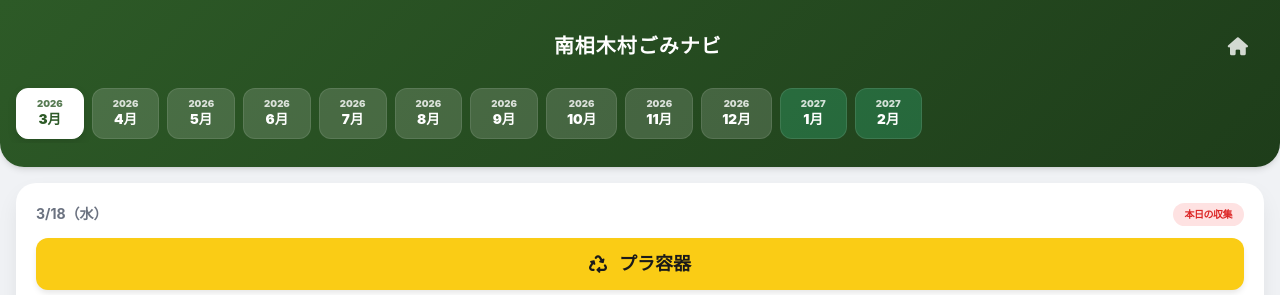
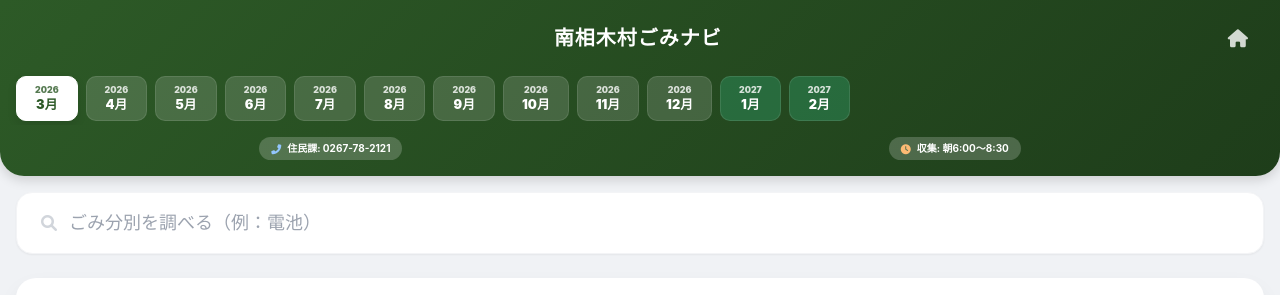
Before and after one commit to yoshi0213saku-spec/minami-gomi, a plain HTML site: page index.html in a window 1280 px wide. Shown: the top 295 px of the page. Drawn offline with nearby package versions, Linux system fonts and the light colour scheme.

Commit message:
Add files via upload

```diff
--- a/index.html
+++ b/index.html
@@ -23,11 +23,12 @@
         }
         .app-header {
             background: linear-gradient(135deg, var(--primary-green) 0%, #1e3d1a 100%);
-            padding-bottom: 1.5rem;
+            padding-bottom: 1rem;
             border-radius: 0 0 24px 24px;
             position: sticky;
             top: 0;
             z-index: 50;
+            box-shadow: 0 4px 12px rgba(0,0,0,0.15);
         }
         .main-card {
             border-radius: 20px;
@@ -86,9 +87,9 @@
 
         /* 月選択ボタン */
         .month-tab {
-            padding: 8px 20px;
-            border-radius: 12px;
-            font-size: 0.85rem;
+            padding: 6px 18px;
+            border-radius: 10px;
+            font-size: 0.8rem;
             font-weight: 900;
             color: white;
             white-space: nowrap;
@@ -117,10 +118,10 @@
         .month-scroll-container::-webkit-scrollbar { display: none; }
 
         .year-indicator {
-            font-size: 0.6rem;
+            font-size: 0.55rem;
             display: block;
             opacity: 0.8;
-            margin-bottom: -2px;
+            margin-bottom: -1px;
         }
 
         html { scroll-behavior: smooth; }
@@ -129,8 +130,8 @@
 <body class="min-h-screen">
 
     <!-- Header Area -->
-    <header class="app-header pt-6 text-white text-center shadow-md">
-        <div class="flex justify-between items-center mb-4 px-6">
+    <header class="app-header pt-4 text-white text-center">
+        <div class="flex justify-between items-center mb-3 px-6">
             <div class="w-8"></div>
             <h1 class="text-xl font-black tracking-wider">南相木村ごみナビ</h1>
             <button onclick="resetToToday()" class="p-2 opacity-80 active:opacity-100">
@@ -139,12 +140,34 @@
         </div>
 
         <!-- 月選択タブ -->
-        <div class="month-scroll-container" id="month-tabs">
+        <div class="month-scroll-container mb-3" id="month-tabs">
             <!-- JSで生成 -->
+        </div>
+
+        <!-- 役場電話番号 & 収集時間 -->
+        <div class="flex justify-around items-center px-4 text-[10px] font-bold">
+            <a href="tel:0267-78-2121" class="flex items-center bg-white/20 rounded-full px-3 py-1 active:bg-white/40 transition-colors">
+                <i class="fas fa-phone-alt mr-1.5 text-blue-300"></i>住民課: 0267-78-2121
+            </a>
+            <div class="flex items-center bg-white/20 rounded-full px-3 py-1">
+                <i class="fas fa-clock mr-1.5 text-orange-300"></i>収集: 朝6:00〜8:30
+            </div>
         </div>
     </header>
 
     <main class="mt-4">
+
+        <!-- Search Bar (上部に移動) -->
+        <section class="px-4 mb-6">
+            <div class="bg-white flex items-center px-4 py-1 shadow-sm border border-gray-100 rounded-2xl">
+                <i class="fas fa-search text-gray-300 ml-2"></i>
+                <input type="text" id="search-input" placeholder="ごみ分別を調べる（例：電池）"
+                       class="w-full p-3 text-lg focus:outline-none bg-transparent">
+            </div>
+            <div id="search-results" class="mt-4 space-y-3 hidden px-1">
+                <!-- JSで挿入 -->
+            </div>
+        </section>
 
         <!-- Today Section -->
         <section id="today-section" class="px-4 mb-6">
@@ -163,36 +186,9 @@
         </section>
 
         <!-- Monthly Slider Area -->
-        <section class="mb-8">
+        <section class="mb-10">
             <div class="month-slider" id="month-slider">
                 <!-- JSで月ごとのページ(month-page)を生成 -->
-            </div>
-        </section>
-
-        <!-- Search Bar -->
-        <section class="px-4 mb-8">
-            <h2 class="text-gray-600 font-black text-sm mb-3 pl-1">ごみ分別を調べる</h2>
-            <div class="bg-white flex items-center px-4 py-1 shadow-sm border border-gray-100 rounded-2xl">
-                <i class="fas fa-search text-gray-300 ml-2"></i>
-                <input type="text" id="search-input" placeholder="例：電池、ビデオテープ"
-                       class="w-full p-3 text-lg focus:outline-none bg-transparent">
-            </div>
-            <div id="search-results" class="mt-4 space-y-3 hidden px-1">
-                <!-- JSで挿入 -->
-            </div>
-        </section>
-
-        <!-- Info Cards -->
-        <section class="px-4 grid grid-cols-2 gap-3 mb-10">
-            <div class="bg-blue-50 p-4 rounded-2xl text-center border border-blue-100 shadow-sm active:bg-blue-100 transition-colors">
-                <i class="fas fa-phone-alt text-blue-500 mb-1 text-lg"></i>
-                <p class="text-[10px] text-blue-600 font-black uppercase mb-1">役場 住民課</p>
-                <a href="tel:0267-78-2121" class="text-xs font-black text-blue-900 border-b border-blue-300 pb-0.5">0267-78-2121</a>
-            </div>
-            <div class="bg-orange-50 p-4 rounded-2xl text-center border border-orange-100 shadow-sm">
-                <i class="fas fa-clock text-orange-500 mb-1 text-lg"></i>
-                <p class="text-[10px] text-orange-600 font-black uppercase mb-1">出し方</p>
-                <span class="text-[11px] font-black text-orange-800 leading-tight">朝6:00〜8:30</span>
             </div>
         </section>
 
```
